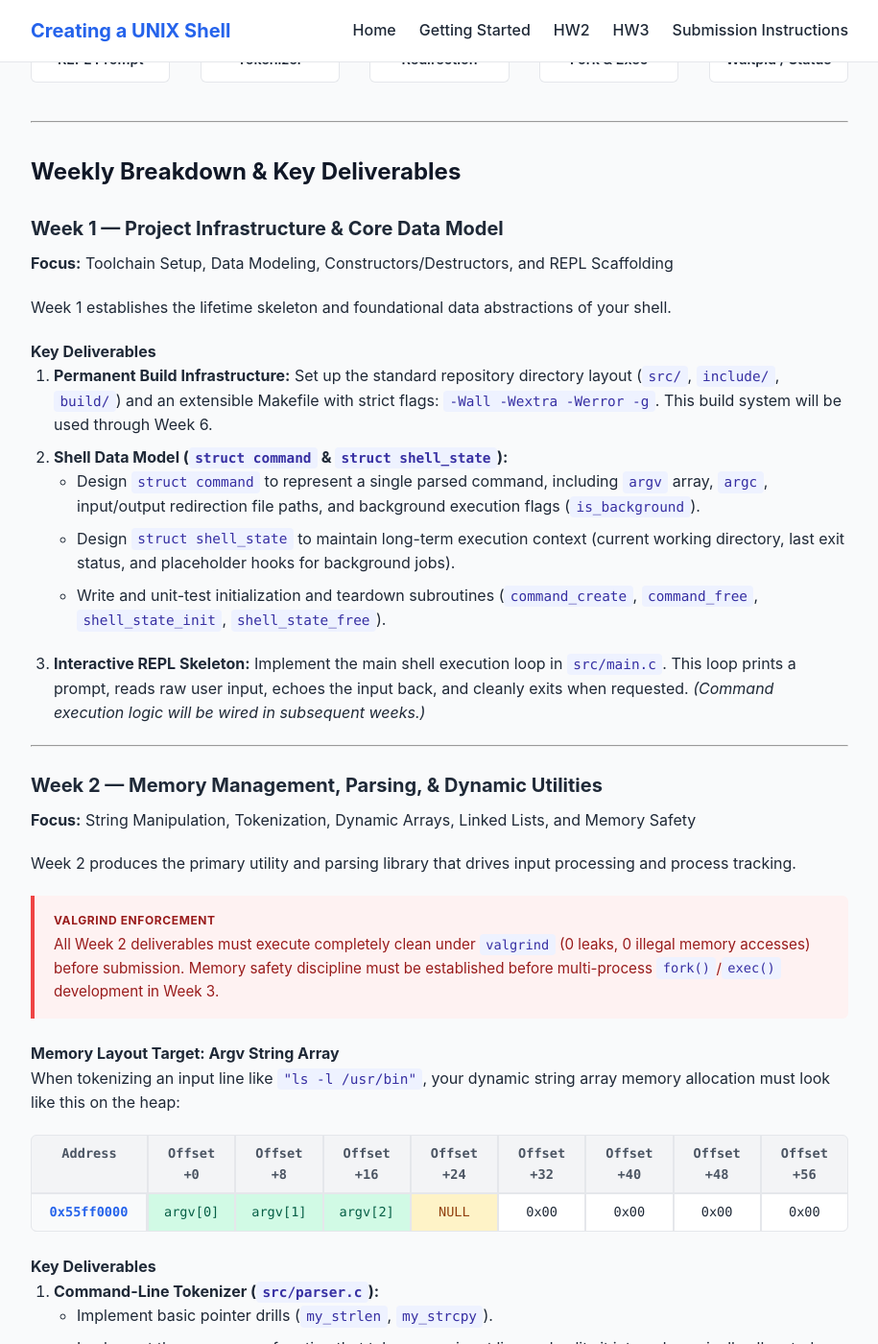
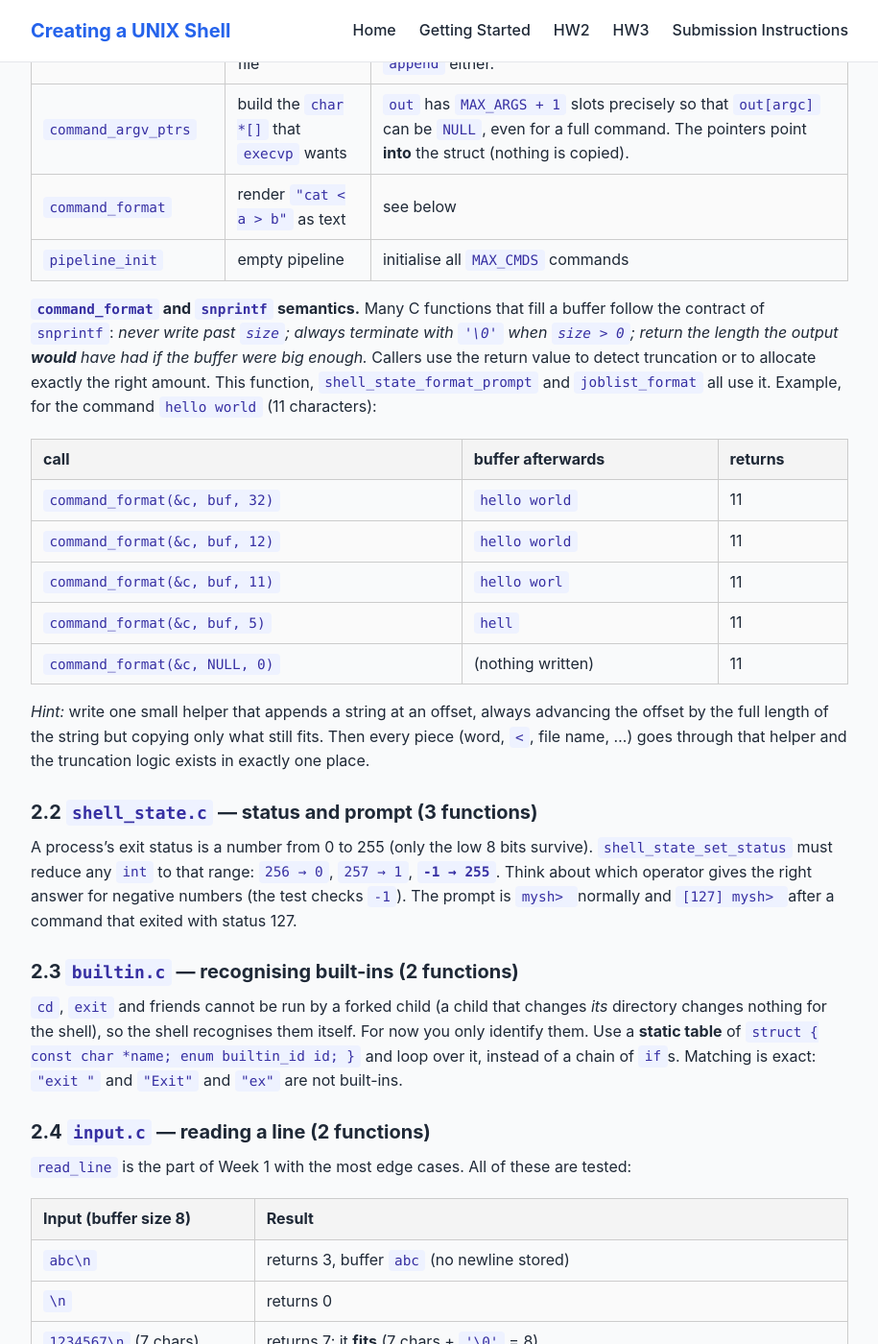
Before and after one commit to sysfun-gwu-f26/sysfun-f26.github.io, a Jekyll site: the page built from hw2.md, in a window 1280 px wide and 1400 px high, scrolled down 1024 px. Shown: the whole window at 96% size, without its empty margins (182-1097 px from the left). Built offline with Jekyll 4.4.1, drawn with Linux system fonts in a browser that asks for light colours; some of the changed text lies outside the part shown.

Commit message:
Revise Homework 2 document for clarity and milestones
Updated Homework 2 specification with milestone details and structured breakdown.

````diff
--- a/hw2.md
+++ b/hw2.md
@@ -5,137 +5,112 @@ subtitle: Multi-Week Unix Shell Project Specification (Weeks 1–3)
 permalink: /hw2
 ---
 
-## Overview
+## 2. Milestone 1 (Week 1): the data model, state, built-ins and input
 
-In this multi-week project, you will build a fully functional, custom Unix shell from the ground up. Rather than completing isolated, disposable exercises, every single line of code you write starting in Week 1 is a permanent component of your shell's core toolkit.
+**Goal.** Get comfortable with the toolchain and with C's types, control flow, structs and arrays — and,
+at the same time, define the vocabulary of the whole shell. No dynamic memory yet: everything here uses
+fixed-size arrays, which is why the limits (`MAX_ARGS`, `MAX_ARG_LEN`, ...) are constants in `command.h`.
 
-By approaching development iteratively, you will design the data structures, dynamic memory management utilities, and low-level system call helpers in Weeks 1–3 so that assembling the full, interactive shell in Weeks 4–6 becomes an exercise in modular integration rather than a high-pressure build from scratch.
+**Skills practised:** integer types and bit masks, `char` arrays and the terminating `'\0'`, off-by-one
+reasoning, `struct`s (including arrays inside structs), `enum`s, tables of structs, functions that report
+errors through return values, `snprintf`-style truncation.
 
-For each week during the completion period of HW2 (Weeks 1 - 3), the content will correspond to the concepts taught in class. It is highly encouraged to meet these suggested target dates of completion for the various parts of each assignment to a) not fall behind but also b) understand every part of your code to make the implementation of HW3 (Weeks 4 - 6) easier.
+> **Read the header before each function.** The header comment is the contract: every limit, every
+> "returns -1 if...", every "leaves the struct unchanged". The tests check the contract, not your intentions.
 
-<div class="callout arch-note">
-  <div class="callout-title">Pedagogical Philosophy: The "Toolkit" Model</div>
-  <ul>
-    <li><strong>Zero Disposable Code:</strong> Every assignment deliverable produces a concrete header, implementation file, or scaffolding structure that directly plugs into your final shell executable.</li>
-    <li><strong>Incremental Integration:</strong> Complex systems like Unix shells are best built by designing data structures early, thoroughly unit-testing subroutines in isolation, and composing them into larger subsystems.</li>
-    <li><strong>Production Habits First:</strong> Professional toolchains, strict compiler warnings, leak-free memory management, and robust error handling are enforced from day one.</li>
-  </ul>
-</div>
+### 2.1 `command.c` — what is a command? (7 functions)
 
----
+A line such as `cat < in.txt | sort > out.txt &` becomes one `struct pipeline` holding two
+`struct command`s. A `struct command` stores its words (`argv`), its optional input file, its optional
+output file, and whether the output is appended.
 
-## High-Level Execution Pipeline
+| Function | What it must do | Watch out for |
+|---|---|---|
+| `command_init` | set *every* field to "empty" | `argv[i]` must be `""` for **all** `i`, not just the used ones. The test fills the struct with garbage first. |
+| `command_add_arg` | append a copy of a word | The array holds `MAX_ARG_LEN + 1` chars: room for the `'\0'`. A word of exactly `MAX_ARG_LEN` characters **fits**; one more does not. A failed call must not change the command at all. `""` is a legal word. |
+| `command_set_infile` | set the `<` file | reject `NULL`, `""` and too-long paths, leaving the old value alone |
+| `command_set_outfile` | set the `>` / `>>` file | store `append` as exactly 0 or 1. A *failed* call must not change `append` either. |
+| `command_argv_ptrs` | build the `char *[]` that `execvp` wants | `out` has `MAX_ARGS + 1` slots precisely so that `out[argc]` can be `NULL`, even for a full command. The pointers point **into** the struct (nothing is copied). |
+| `command_format` | render `"cat < a > b"` as text | see below |
+| `pipeline_init` | empty pipeline | initialise all `MAX_CMDS` commands |
 
-The subroutines you build during Weeks 1–3 will power the core life cycle of every command executed by your shell:
+**`command_format` and `snprintf` semantics.** Many C functions that fill a buffer follow the contract of
+`snprintf`: *never write past `size`; always terminate with `'\0'` when `size > 0`; return the length the
+output **would** have had if the buffer were big enough.* Callers use the return value to detect truncation
+or to allocate exactly the right amount. This function, `shell_state_format_prompt` and `joblist_format` all
+use it. Example, for the command `hello world` (11 characters):
 
-<div class="pipeline">
-  <div class="pipeline-stage">
-    <div class="stage-num">Stage 1</div>
-    <div class="stage-name">REPL Prompt</div>
-  </div>
-  <span class="pipeline-arrow">&rarr;</span>
-  <div class="pipeline-stage">
-    <div class="stage-num">Stage 2</div>
-    <div class="stage-name">Tokenizer</div>
-  </div>
-  <span class="pipeline-arrow">&rarr;</span>
-  <div class="pipeline-stage">
-    <div class="stage-num">Stage 3</div>
-    <div class="stage-name">Redirection</div>
-  </div>
-  <span class="pipeline-arrow">&rarr;</span>
-  <div class="pipeline-stage">
-    <div class="stage-num">Stage 4</div>
-    <div class="stage-name">Fork &amp; Exec</div>
-  </div>
-  <span class="pipeline-arrow">&rarr;</span>
-  <div class="pipeline-stage">
-    <div class="stage-num">Stage 5</div>
-    <div class="stage-name">Waitpid / Status</div>
-  </div>
-</div>
+| call | buffer afterwards | returns |
+|---|---|---|
+| `command_format(&c, buf, 32)` | `hello world` | 11 |
+| `command_format(&c, buf, 12)` | `hello world` | 11 |
+| `command_format(&c, buf, 11)` | `hello worl` | 11 |
+| `command_format(&c, buf, 5)` | `hell` | 11 |
+| `command_format(&c, NULL, 0)` | (nothing written) | 11 |
 
----
+*Hint:* write one small helper that appends a string at an offset, always advancing the offset by the full
+length of the string but copying only what still fits. Then every piece (word, `<`, file name, ...) goes
+through that helper and the truncation logic exists in exactly one place.
 
-## Weekly Breakdown & Key Deliverables
+### 2.2 `shell_state.c` — status and prompt (3 functions)
 
-### Week 1 — Project Infrastructure & Core Data Model
-**Focus:** Toolchain Setup, Data Modeling, Constructors/Destructors, and REPL Scaffolding
+A process's exit status is a number from 0 to 255 (only the low 8 bits survive).
+`shell_state_set_status` must reduce any `int` to that range: `256 → 0`, `257 → 1`, **`-1 → 255`**.
+Think about which operator gives the right answer for negative numbers (the test checks `-1`).
+The prompt is `mysh> ` normally and `[127] mysh> ` after a command that exited with status 127.
 
-Week 1 establishes the lifetime skeleton and foundational data abstractions of your shell.
+### 2.3 `builtin.c` — recognising built-ins (2 functions)
 
-#### Key Deliverables
+`cd`, `exit` and friends cannot be run by a forked child (a child that changes *its* directory changes nothing
+for the shell), so the shell recognises them itself. For now you only identify them.
+Use a **static table** of `struct { const char *name; enum builtin_id id; }` and loop over it, instead
+of a chain of `if`s. Matching is exact: `"exit "` and `"Exit"` and `"ex"` are not built-ins.
 
-1. **Permanent Build Infrastructure:** Set up the standard repository directory layout (`src/`, `include/`, `build/`) and an extensible Makefile with strict flags: `-Wall -Wextra -Werror -g`. This build system will be used through Week 6.
-2. **Shell Data Model (`struct command` & `struct shell_state`):**
-   * Design `struct command` to represent a single parsed command, including `argv` array, `argc`, input/output redirection file paths, and background execution flags (`is_background`).
-   * Design `struct shell_state` to maintain long-term execution context (current working directory, last exit status, and placeholder hooks for background jobs).
-   * Write and unit-test initialization and teardown subroutines (`command_create`, `command_free`, `shell_state_init`, `shell_state_free`).
-3. **Interactive REPL Skeleton:** Implement the main shell execution loop in `src/main.c`. This loop prints a prompt, reads raw user input, echoes the input back, and cleanly exits when requested. *(Command execution logic will be wired in subsequent weeks.)*
+### 2.4 `input.c` — reading a line (2 functions)
 
----
+`read_line` is the part of Week 1 with the most edge cases. All of these are tested:
 
-### Week 2 — Memory Management, Parsing, & Dynamic Utilities
-**Focus:** String Manipulation, Tokenization, Dynamic Arrays, Linked Lists, and Memory Safety
+| Input (buffer size 8) | Result |
+|---|---|
+| `abc\n` | returns 3, buffer `abc` (no newline stored) |
+| `\n` | returns 0 |
+| `1234567\n` (7 chars) | returns 7: it **fits** (7 chars + `'\0'` = 8) |
+| `12345678\n` (8 chars) | `READ_TOO_LONG`, **and the rest of that line is thrown away**, so the next call returns the next line |
+| `last` then end of file (no `\n`) | returns 4; the following call returns `READ_EOF` |
+| nothing at all | `READ_EOF` |
 
-Week 2 produces the primary utility and parsing library that drives input processing and process tracking.
+*Hint:* `fgets` does most of the work. If the buffer does not end with `'\n'` you must find out why: the line
+exactly filled the buffer? it was the last line of the file? or it was too long? Peeking at the next character
+with `fgetc` tells you which.
+`str_trim` removes leading and trailing whitespace **in place** and returns a pointer to the first
+non-blank character. (`isspace` wants an `unsigned char`: cast.)
 
-<div class="callout danger">
-  <div class="callout-title">Valgrind Enforcement</div>
-  All Week 2 deliverables must execute completely clean under <code>valgrind</code> (0 leaks, 0 illegal memory accesses) before submission. Memory safety discipline must be established before multi-process <code>fork()</code>/<code>exec()</code> development in Week 3.
-</div>
+### 2.5 `main.c` — the loop
 
-#### Memory Layout Target: Argv String Array
+Write the shell's main loop. Behaviour (checked by `tests/integration_m1.sh`):
 
-When tokenizing an input line like `"ls -l /usr/bin"`, your dynamic string array memory allocation must look like this on the heap:
+1. Format the prompt with `shell_state_format_prompt`, print it, and **`fflush(stdout)`** (the prompt has no
+   newline, so it would otherwise stay in the buffer while the shell waits for input).
+2. `read_line` into a 1024-byte buffer. On `READ_EOF` (Ctrl-D) print a single `\n` and quit. On
+   `READ_TOO_LONG` print `mysh: line too long` to **stderr**, set the status to 1, and loop again.
+3. `str_trim` the line; a blank line just prompts again.
+4. If the line is the built-in `exit`, clear `st.running` and stop.
+5. Otherwise print `You said: <line>` and set the status to 0.
 
-<div class="memory-grid">
-  <div class="mem-header">Address</div>
-  <div class="mem-header">Offset +0</div>
-  <div class="mem-header">Offset +8</div>
-  <div class="mem-header">Offset +16</div>
-  <div class="mem-header">Offset +24</div>
-  <div class="mem-header">Offset +32</div>
-  <div class="mem-header">Offset +40</div>
-  <div class="mem-header">Offset +48</div>
-  <div class="mem-header">Offset +56</div>
+```
+$ make build/mysh_m1 && ./build/mysh_m1
+mysh> hello world
+You said: hello world
+mysh>
+mysh>    exit
+$
+```
 
-  <div class="mem-addr">0x55ff0000</div>
-  <div class="mem-cell highlight-heap">argv[0]</div>
-  <div class="mem-cell highlight-heap">argv[1]</div>
-  <div class="mem-cell highlight-heap">argv[2]</div>
-  <div class="mem-cell highlight-stack">NULL</div>
-  <div class="mem-cell">0x00</div>
-  <div class="mem-cell">0x00</div>
-  <div class="mem-cell">0x00</div>
-  <div class="mem-cell">0x00</div>
-</div>
+In Week 4 step 5 becomes "parse and run the command"; everything else in this loop stays.
 
-#### Key Deliverables
+### 2.6 Checking Milestone 1
 
-1. **Command-Line Tokenizer (`src/parser.c`):**
-   * Implement basic pointer drills (`my_strlen`, `my_strcpy`).
-   * Implement the core parser function that takes a raw input line and splits it into a dynamically allocated `argv`-style array of strings, properly handling leading, trailing, and redundant whitespace, as well as quoted strings.
-2. **Dynamic String Array (Resizing Vector):**
-   * Implement a generic dynamic array of strings with automatic growth (`realloc`) and comprehensive deep-deallocation logic. This structure backs both the tokenizer's argument list and future features such as command history.
-3. **Job Control List Stub (`src/job_list.c`):**
-   * Implement a doubly linked list structure designed to track background process nodes (storing `pid_t`, job IDs, and command strings).
-   * Write subroutines for `job_insert`, `job_remove_by_pid`, and `job_print_all`.
-4. **Valgrind Memory Verification:** Run all test suites through Valgrind to ensure dynamic heap allocations are properly deallocated by `command_free()`.
-
----
-
-### Week 3 — System Calls, Process Execution, & I/O Redirection
-**Focus:** File Descriptors, Redirection, Process Creation, Pipelines, and Signal Handling
-
-Week 3 builds the core system execution subroutines that translate user commands into real operating system processes.
-
-<div class="code-compare">
-  <div class="code-col">
-    <h4>C System Call Interface</h4>
-```c
-/* Duplicate file descriptor */
-int fd = open("out.txt", O_WRONLY|O_CREAT|O_TRUNC, 0644);
-dup2(fd, STDOUT_FILENO);
-close(fd);
-execvp(cmd->argv[0], cmd->argv);
+```
+make test1      # expect: 36/36 unit tests and 7/7 integration tests
+make asan1      # must also be clean
+```
````
